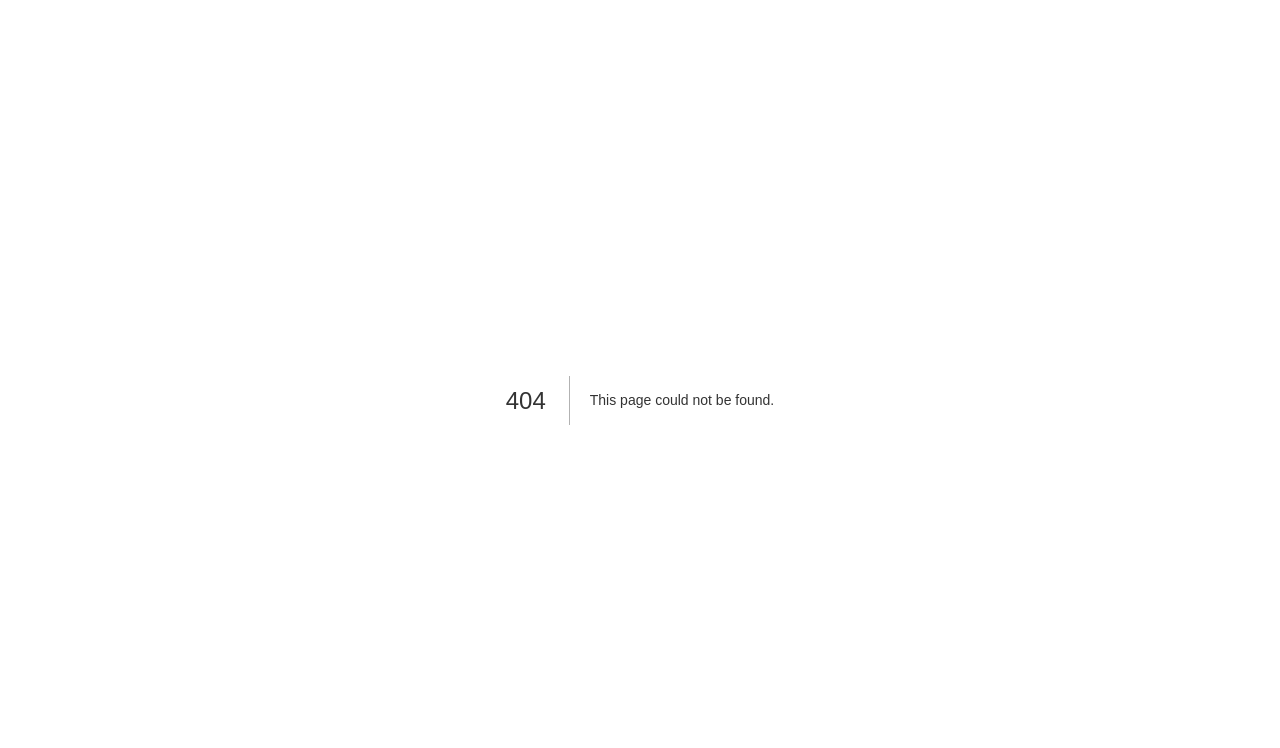
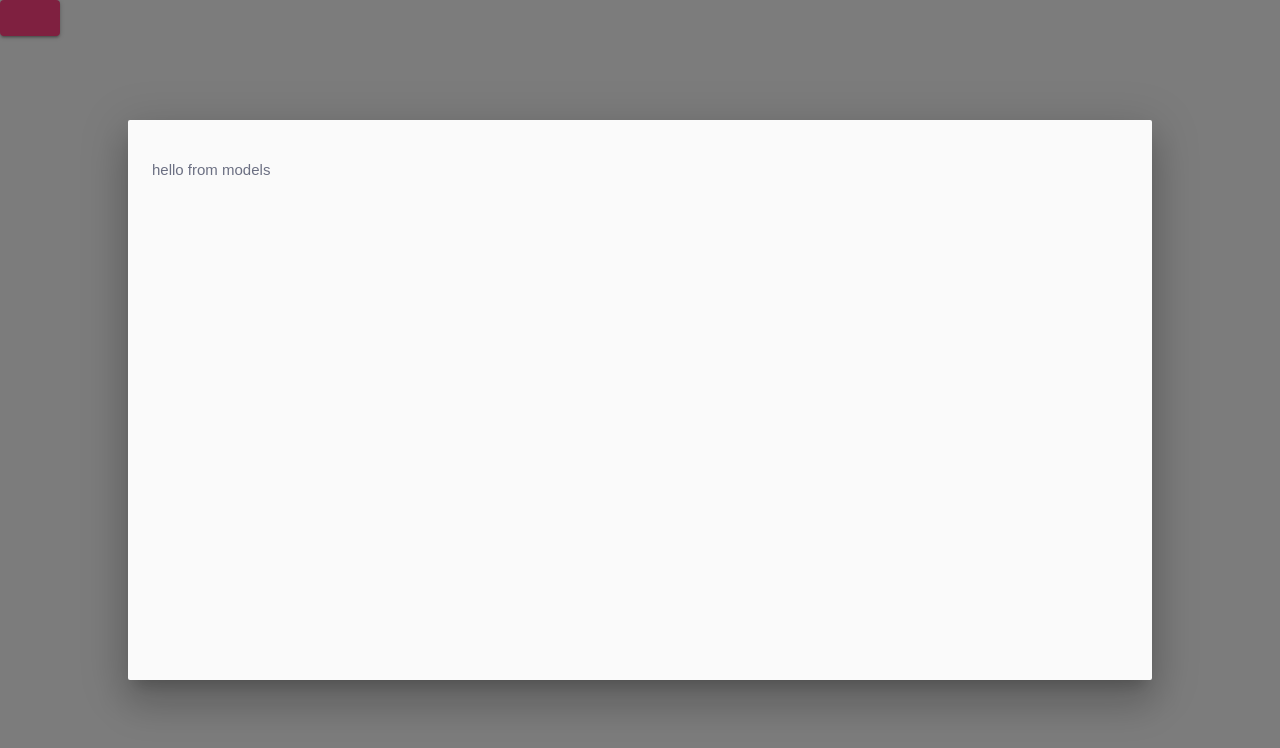
Before and after one commit to AcAyane/PUGD, a Next.js app: page /admin/circulation/Circulations/groups/addMembers in a window 1280 px wide. Before the commit this address had no page. Shown: the top 748 px of the page. Built offline with nearby package versions, Linux system fonts and the light colour scheme; sample sign-in values are in the browser's storage; a web font is replaced by a local one.

Commit message:
add Membres to Groups

```diff
--- /dev/null
+++ b/pages/admin/circulation/Circulations/groups/addMembers.js
@@ -0,0 +1,15 @@
+import React from 'react'
+import Modal from "../../../../../components/ui/Modal/Modal";
+
+const addMembers = () => {
+
+
+
+    return <React.Fragment>
+    <Modal onClose={close} open={open} >
+        <p>hello from models</p>
+    </Modal>
+    </React.Fragment>
+}
+
+export default addMembers
```
